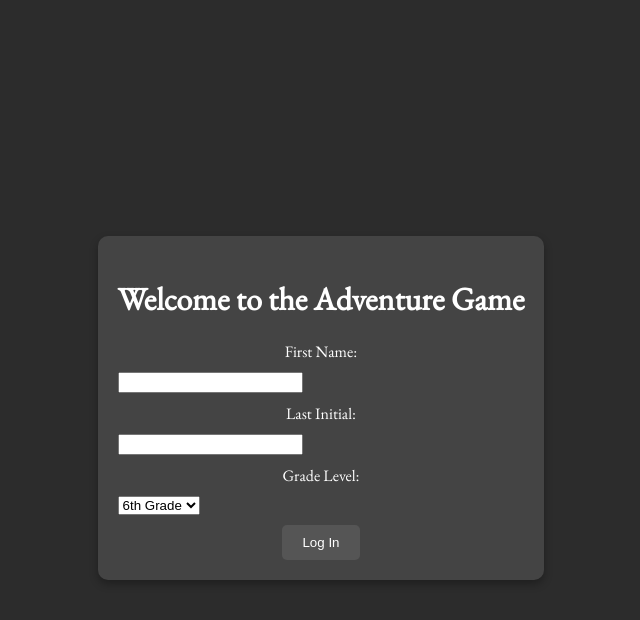
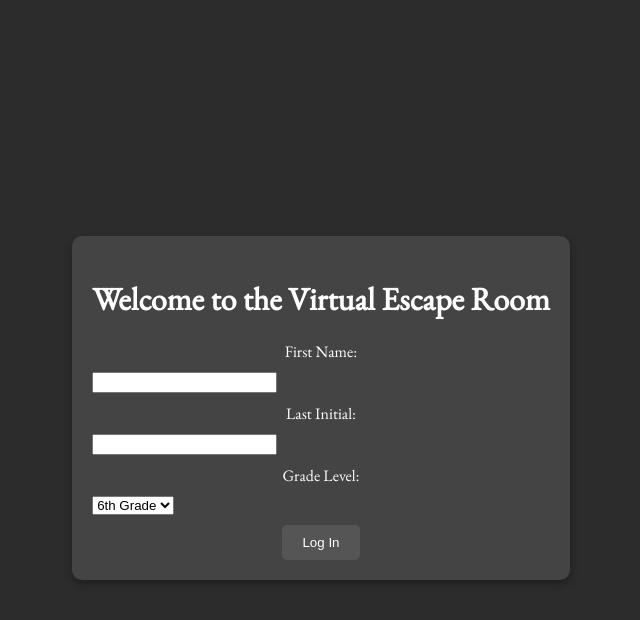
Before and after one commit to CyberPenguinAlpha/flask_game, a Flask app: page /login in a window 1280 px wide. Shown: the top 620 px of the page, without its empty margins (319-959 px from the left). Run offline with Flask 3, Linux system fonts and the light colour scheme.

Commit message:
Update login.html

```diff
--- a/templates/login.html
+++ b/templates/login.html
@@ -41,7 +41,7 @@
 </head>
 <body>
     <div class="container">
-        <h1>Welcome to the Adventure Game</h1>
+        <h1>Welcome to the Virtual Escape Room</h1>
         <form action="/login" method="post">
             <label for="first_name">First Name:</label>
             <input type="text" id="first_name" name="first_name" required>
```
